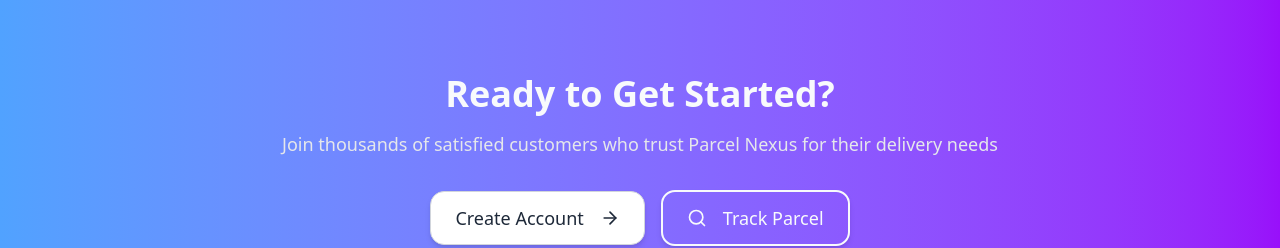
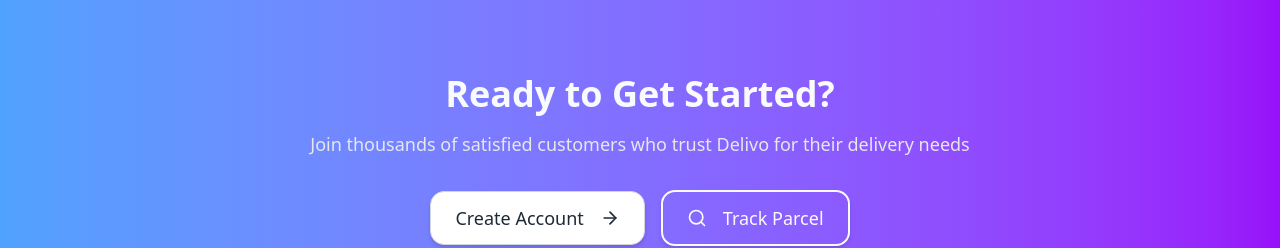
Before and after one commit to Rika4698/Parcel-Delivery-API-Frontend, a React (Vite) app: page / in a window 1280 px wide. Shown: the part 2780-3028 px from the top of the page. Built offline with nearby package versions, Linux system fonts and the light colour scheme; no server answers.

Commit message:
update dashboard

```diff
--- a/src/Public/About.tsx
+++ b/src/Public/About.tsx
@@ -361,7 +361,7 @@
                                 Ready to Experience Excellence?
                             </h2>
                             <p className="text-lg text-gray-200 dark:text-gray-700 font-medium">
-                                Join thousands of satisfied customers who trust Parcel Nexus for their delivery needs
+                                Join thousands of satisfied customers who trust Delivo for their delivery needs
                             </p>
                         </div>
 
--- a/src/components/Public/HomePage/CTASection.tsx
+++ b/src/components/Public/HomePage/CTASection.tsx
@@ -16,7 +16,7 @@
                                 Ready to Get Started?
                             </h2>
                             <p className="text-lg text-gray-200 dark:text-gray-700 font-medium">
-                                Join thousands of satisfied customers who trust Parcel Nexus for their delivery needs
+                                Join thousands of satisfied customers who trust Delivo for their delivery needs
                             </p>
                         </div>
 
```
